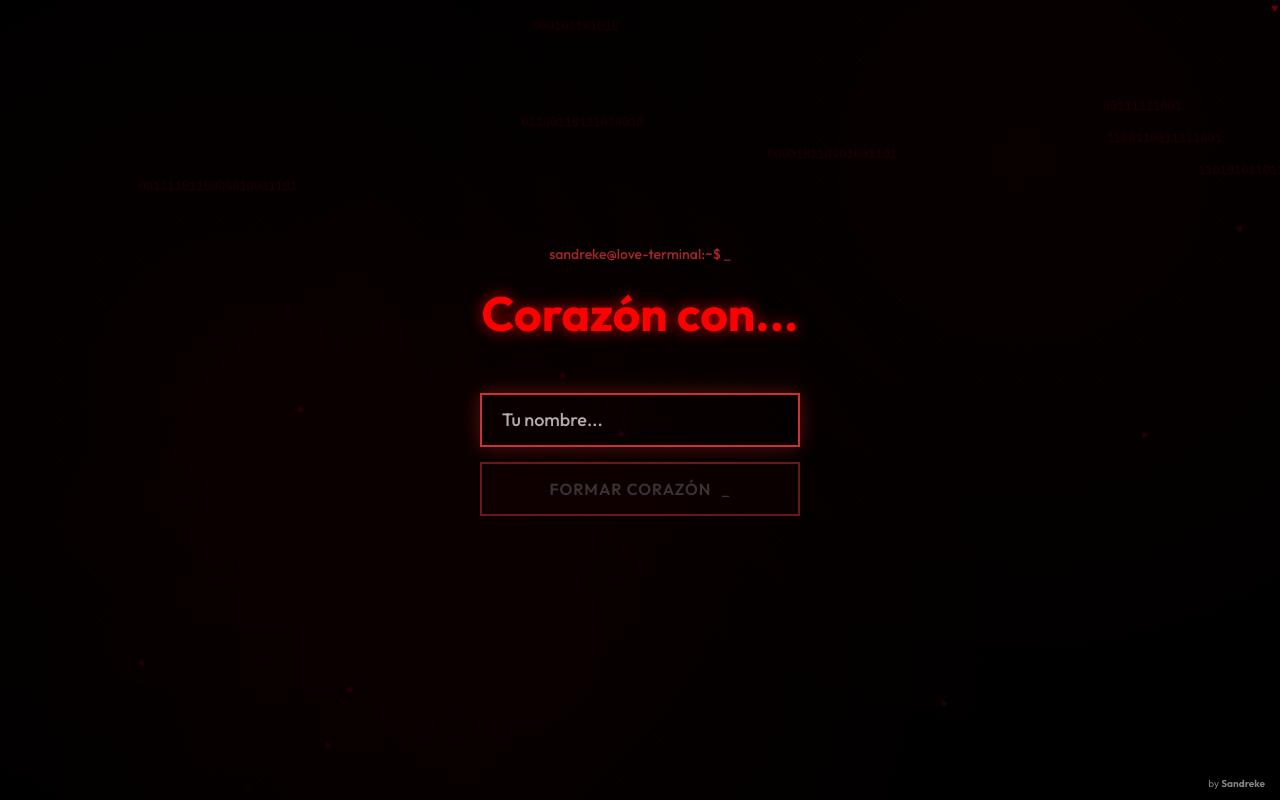
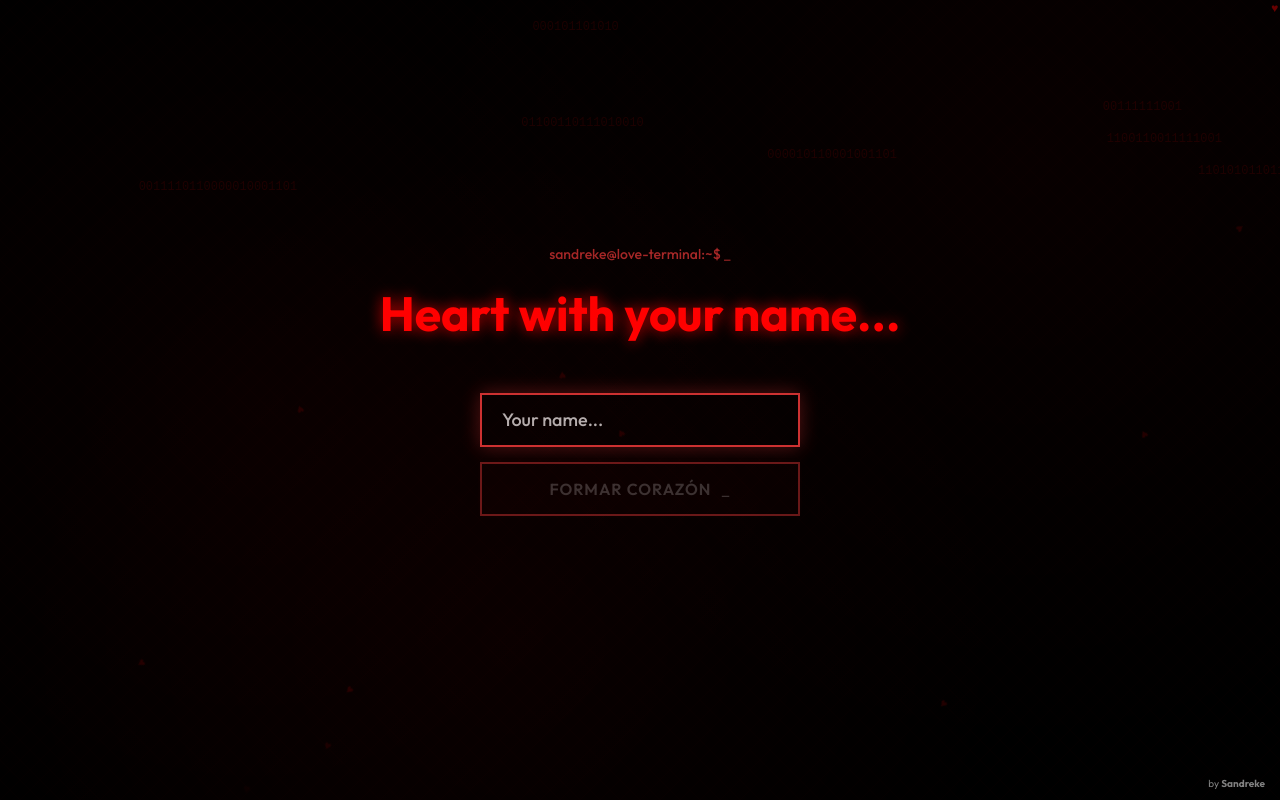
Before and after one commit to sampijar/cobaindehkak, a website: page index.html in a window 1280 px wide. Drawn offline with Linux system fonts and the light colour scheme; a web font is replaced by a local one.

Commit message:
Update index.html

```diff
--- a/index.html
+++ b/index.html
@@ -3,7 +3,7 @@
 <head>
     <meta charset="UTF-8">
     <meta name="viewport" content="width=device-width, initial-scale=1.0">
-    <title>❤️ con tu nombre by Sandreke</title>
+    <title>❤️ fill in your name</title>
     <link rel="preconnect" href="https://fonts.googleapis.com">
     <link rel="preconnect" href="https://fonts.gstatic.com" crossorigin>
     <link href="https://fonts.googleapis.com/css2?family=Outfit:wght@300;400;500;600;700&display=swap" rel="stylesheet">
@@ -22,7 +22,7 @@
                 <span class="prompt">sandreke@love-terminal:~$</span>
                 <span class="cursor-blink">_</span>
             </div>
-            <h1 class="main-title">Corazón con...</h1>
+            <h1 class="main-title">Heart with your name...</h1>
         </header>
 
         <!-- Input Section -->
@@ -31,7 +31,7 @@
                 <input
                     type="text"
                     id="nombreInput"
-                    placeholder="Tu nombre..."
+                    placeholder="Your name..."
                     maxlength="20"
                     class="terminal-input"
                 >
@@ -46,7 +46,7 @@
         <div class="heart-section hidden" id="heartSection">
             <!-- Loading message fijo en la parte superior -->
             <div class="loading-text" id="loadingText">
-                <span class="prompt">♥ Formando corazón... ♥</span>
+                <span class="prompt">♥ Shaping a heart... ♥</span>
                 <span class="cursor-blink">_</span>
             </div>
             <br>
```
